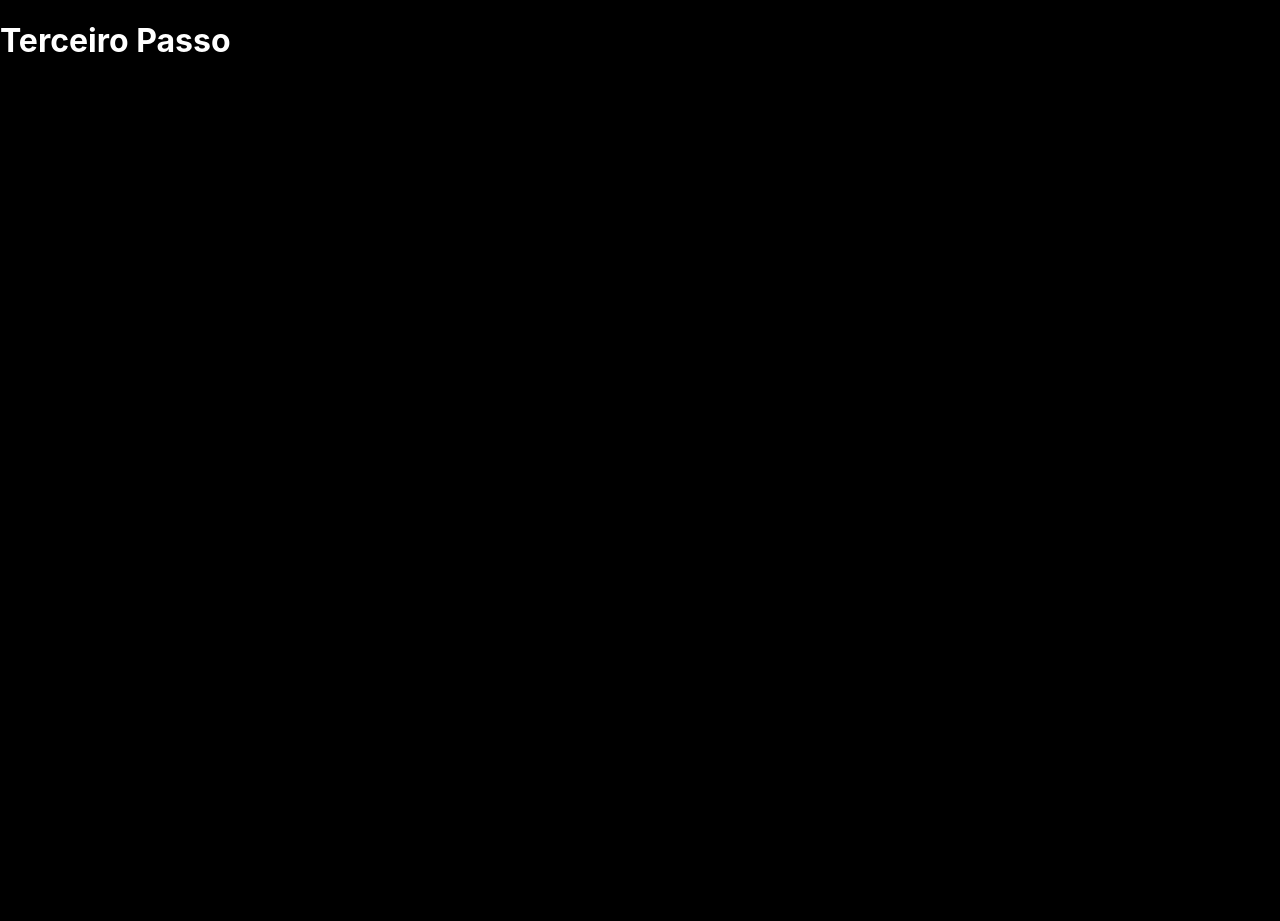
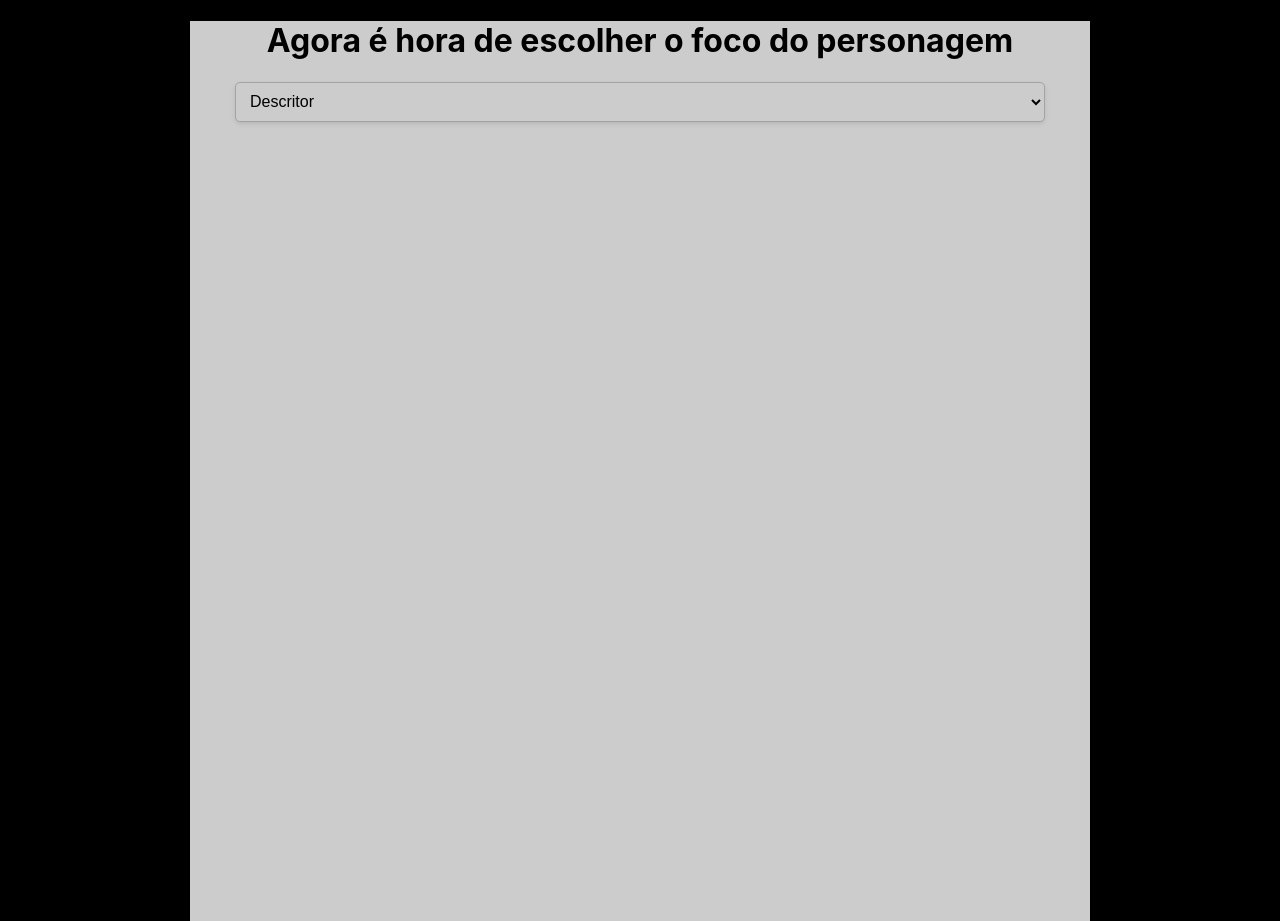
Before and after one commit to AlexandreRodriguesStrapasson/cypher_sheet, a React (Create React App) app in the folder app/: page /ThirdStep in a window 1280 px wide. Before the commit the page ends 800 px from the top, so only its background shows below. Built offline with nearby package versions, Linux system fonts and the light colour scheme.

Commit message:
feat: add a select to the third step page

```diff
--- a/app/src/pages/thirdStep.js
+++ b/app/src/pages/thirdStep.js
@@ -1,9 +1,39 @@
+import React, { useState } from 'react';
 import Style from "../style/thirdStep.module.css"
 
 function ThirdStep(){
+    const [selectedOption, setSelectedOption] = useState('');
+    const handleSelectChange = (event) => {
+        setSelectedOption(event.target.value);
+    };
+
+    const getDescription = (option) => {
+        const descriptions = {
+            'Opção 1': 'Foco 1',
+            'Opção 2': 'Foco 2',
+            'Opção 3': 'Foco 3',
+            'Opção 4': 'Foco 4',
+            'Opção 5': 'Foco 5',
+            'Opção 6': 'Foco 6',
+        };
+
+        return descriptions[option] || '';
+    };
+
+
     return(
-        <div>
-            <h1 className={Style}>Terceiro Passo</h1>
+        <div className={Style.mainBody}>
+            <h1>Agora é hora de escolher o foco do personagem</h1>
+                <select onChange={handleSelectChange}>
+                    <option value="">Descritor</option>
+                    <option value="Opção 1">Opção 1</option>
+                    <option value="Opção 2">Opção 2</option>
+                    <option value="Opção 3">Opção 3</option>
+                    <option value="Opção 4">Opção 4</option>
+                    <option value="Opção 5">Opção 5</option>
+                    <option value="Opção 6">Opção 6</option>
+            </select>
+            <p>{getDescription(selectedOption)}</p>
         </div>
     )
 }
--- a/app/src/style/thirdStep.module.css
+++ b/app/src/style/thirdStep.module.css
@@ -1,3 +1,10 @@
-h1{
-    color: white;
+.mainBody{
+    height: 900px;
+    width: 900px;
+    margin-left: auto;
+    margin-right: auto;
+    background-color: white;
+    opacity: 80%;
+
+    text-align: center;
 }
```
